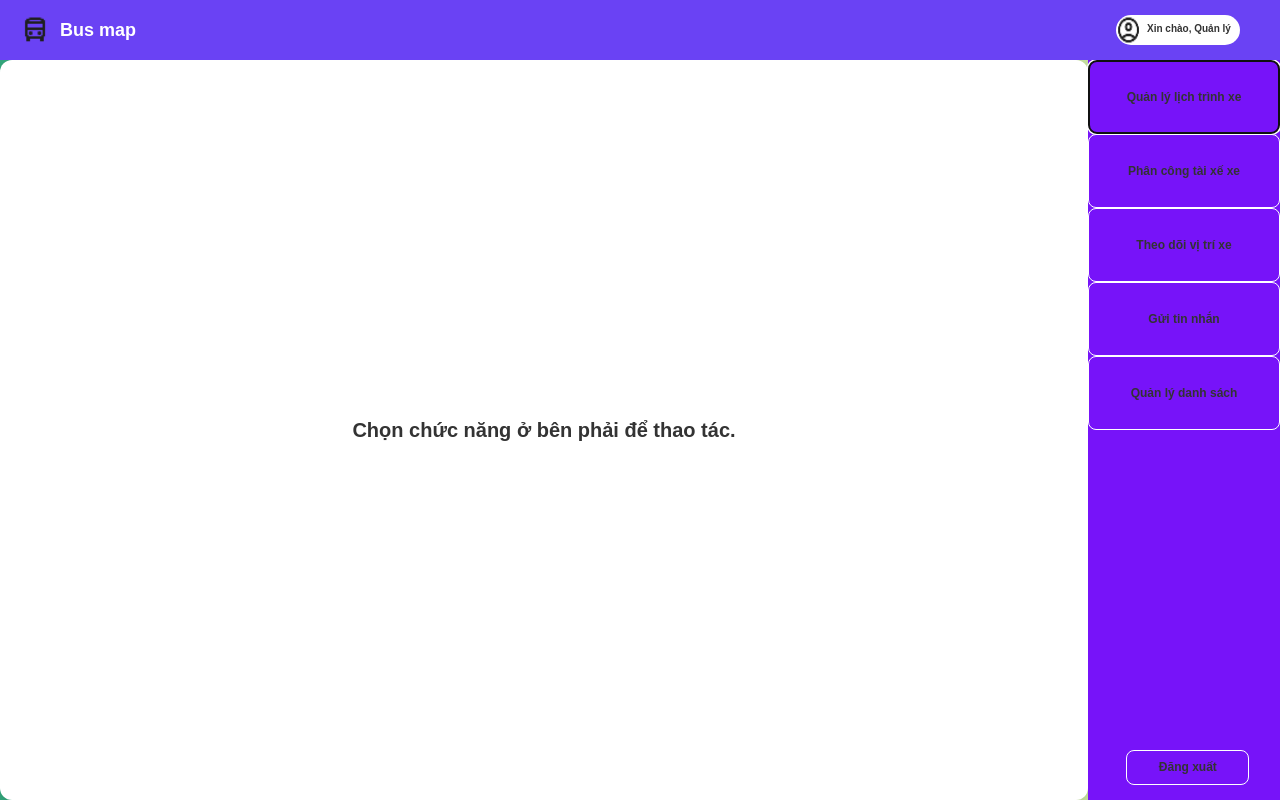
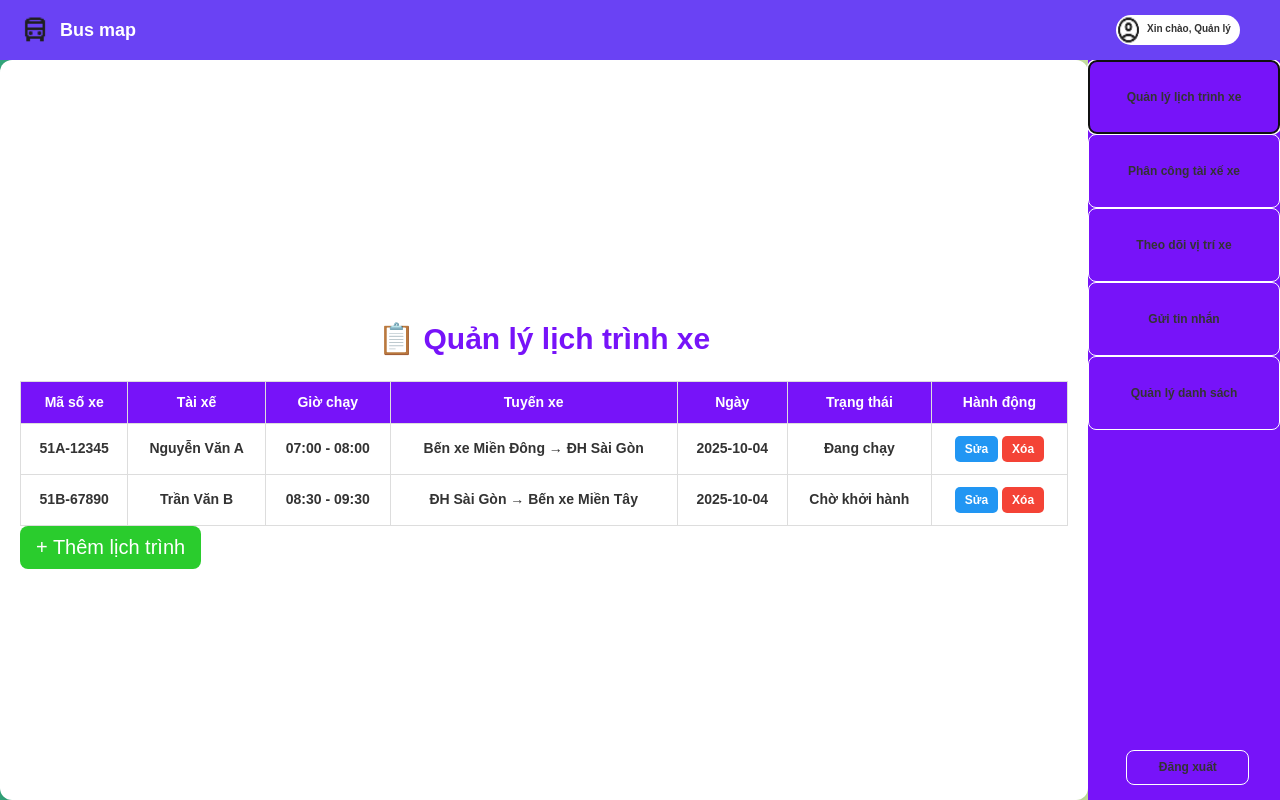
Before and after one commit to minhmhit/CNPM, a React (Vite) app in the folder Frontend/: page /admin in a window 1280 px wide. Both pictures are taken after a click on the button "Quản lý lịch trình xe". Built offline with nearby package versions, Linux system fonts and the light colour scheme.

Commit message:
add 1 feature on Admin

```diff
--- /dev/null
+++ b/Frontend/src/AddSchedule.css
@@ -0,0 +1,78 @@
+.add-schedule-page {
+  padding: 20px;
+  background-color: #f8f8ff;
+  min-height: 100%;
+  color: #333;
+  border-radius: 10px;
+}
+
+.add-schedule-page h2 {
+  text-align: center;
+  color: rgb(119, 19, 249);
+  margin-bottom: 20px;
+}
+
+.add-schedule-form {
+  display: flex;
+  flex-direction: column;
+  max-width: 400px;
+  margin: auto;
+  background-color: white;
+  padding: 20px;
+  border-radius: 10px;
+  box-shadow: 0 0 8px rgba(0, 0, 0, 0.1);
+}
+
+.add-schedule-form label {
+  margin-top: 10px;
+  font-weight: bold;
+}
+
+.add-schedule-form input,
+.add-schedule-form select {
+  padding: 8px;
+  margin-top: 5px;
+  border-radius: 6px;
+  border: 1px solid #ccc;
+  outline: none;
+  transition: border 0.2s;
+}
+
+.add-schedule-form input:focus,
+.add-schedule-form select:focus {
+  border-color: rgb(119, 19, 249);
+}
+
+.btn-container {
+  display: flex;
+  justify-content: space-between;
+  margin-top: 20px;
+}
+
+.submit-btn {
+  background-color: rgb(119, 19, 249);
+  color: white;
+  border: none;
+  padding: 8px 20px;
+  border-radius: 6px;
+  cursor: pointer;
+  font-weight: bold;
+}
+
+.submit-btn:hover {
+  background-color: rgb(138, 65, 249);
+}
+
+.back-btn {
+  background-color: #ccc;
+  color: black;
+  border: none;
+  padding: 8px 20px;
+  border-radius: 6px;
+  cursor: pointer;
+  font-weight: bold;
+}
+
+.back-btn:hover {
+  background-color: #aaa;
+}
--- /dev/null
+++ b/Frontend/src/AddSchedule.jsx
@@ -0,0 +1,59 @@
+import React, { useState } from "react";
+import "./AddSchedule.css";
+
+export default function AddSchedule({ onBack }) {
+  const [schedule, setSchedule] = useState({
+    id: "",
+    driver: "",
+    time: "",
+    route: "",
+    date: "",
+    status: "",
+  });
+
+  const handleChange = (e) => {
+    const { name, value } = e.target;
+    setSchedule({ ...schedule, [name]: value });
+  };
+
+  const handleSubmit = (e) => {
+    e.preventDefault();
+    alert(`Đã thêm lịch trình mới:\n${JSON.stringify(schedule, null, 2)}`);
+    onBack(); // Quay lại trang quản lý sau khi thêm
+  };
+
+  return (
+    <div className="add-schedule-page">
+      <h2>🚌 Thêm lịch trình mới</h2>
+      <form className="add-schedule-form" onSubmit={handleSubmit}>
+        <label>Mã số xe:</label>
+        <input name="id" value={schedule.id} onChange={handleChange} required />
+
+        <label>Tài xế:</label>
+        <input name="driver" value={schedule.driver} onChange={handleChange} required />
+
+        <label>Giờ chạy:</label>
+        <input name="time" value={schedule.time} onChange={handleChange} required />
+
+        <label>Tuyến xe:</label>
+        <input name="route" value={schedule.route} onChange={handleChange} required />
+
+        <label>Ngày:</label>
+        <input type="date" name="date" value={schedule.date} onChange={handleChange} required />
+
+        <label>Trạng thái:</label>
+        <select name="status" value={schedule.status} onChange={handleChange} required>
+          <option value="">-- Chọn trạng thái --</option>
+          <option value="Đang chạy">Đang chạy</option>
+          <option value="Chờ khởi hành">Chờ khởi hành</option>
+          <option value="Hoàn thành">Hoàn thành</option>
+        </select>
+
+        <div className="btn-container">
+          <button type="submit" className="submit-btn">Thêm</button>
+          <button type="button" className="back-btn" onClick={onBack}>Quay lại</button>
+        </div>
+      </form>
+    </div>
+  );
+}
--- a/Frontend/src/Admin.jsx
+++ b/Frontend/src/Admin.jsx
@@ -6,6 +6,8 @@ import accountIcon from "./pics/account-icon.png";
 import "./App.css";
 import SendMessage from "./SendMessage";
 import ManageList from "./ManageList";
+import ManageSchedule from "./ManageSchedule.jsx";
+import AssignDriver from "./AssignDriver.jsx";
 
 export default function Admin() {
   const [activePanel, setActivePanel] = useState("none");
@@ -22,10 +24,10 @@ export default function Admin() {
     switch (activePanel) {
       case "sendMessage":
         return <SendMessage onBack={() => setActivePanel("none")} />;
-      // case "schedule":
-      //   return <ScheduleManager />;
-      // case "assignDriver":
-      //   return <AssignDriver />;
+      case "schedule":
+        return <ManageSchedule />;
+      case "assignDriver":
+        return <AssignDriver />;
       // case "tracking":
       //   return <Tracking />;
       case "manageList":
--- /dev/null
+++ b/Frontend/src/AssignDriver.css
@@ -0,0 +1,45 @@
+.assign-driver {
+    width: 100%;
+    height: 100%;
+    background-color: #fffaf6;
+    display: flex;
+    flex-direction: column;
+    justify-content: center;
+    align-items: center;
+}
+
+.assign-driver h2 {
+    color: rgb(119, 19, 249);
+    margin-bottom: 20px;
+}
+
+.assign-driver form {
+    display: flex;
+    flex-direction: column;
+    gap: 10px;
+    width: 300px;
+    background-color: white;
+    padding: 20px;
+    border-radius: 10px;
+    box-shadow: 0 0 10px rgba(0,0,0,0.1);
+}
+
+.assign-driver input,
+.assign-driver select {
+    padding: 8px;
+    border: 1px solid #ccc;
+    border-radius: 5px;
+}
+
+.assign-driver button {
+    padding: 8px;
+    background-color: rgb(119, 19, 249);
+    color: white;
+    border: none;
+    border-radius: 5px;
+    cursor: pointer;
+}
+
+.assign-driver button:hover {
+    background-color: rgb(99, 9, 230);
+}
--- /dev/null
+++ b/Frontend/src/AssignDriver.jsx
@@ -0,0 +1,8 @@
+export default function AssignDriver() {
+  return (
+    <div>
+      <h2>Phân công tài xế xe</h2>
+      <p>Trang này cho phép phân công tài xế cho từng chuyến xe.</p>
+    </div>
+  );
+}
--- a/Frontend/src/ManageList.jsx
+++ b/Frontend/src/ManageList.jsx
@@ -47,7 +47,10 @@ export default function ManageList({ onBack }) {
 
   const handleAdd = (e) => {
     e.preventDefault();
-    const newId = Date.now();
+    const newId =
+      data[category].length > 0
+        ? Math.max(...data[category].map((item) => item.id)) + 1
+        : 1;
     setData((prev) => ({
       ...prev,
       [category]: [...prev[category], { id: newId, ...newItem }],
--- /dev/null
+++ b/Frontend/src/ManageSchedule.css
@@ -0,0 +1,80 @@
+.manage-schedule {
+  width: 100%;
+  padding: 20px;
+  background-color: #ffffff;
+  color: #333;
+  border-radius: 10px;
+}
+
+.manage-schedule h2 {
+  text-align: center;
+  margin-bottom: 20px;
+  color: rgb(119, 19, 249);
+}
+
+.manage-schedule table {
+  width: 100%;
+  border-collapse: collapse;
+  background-color: white;
+}
+
+.manage-schedule th,
+.manage-schedule td {
+  border: 1px solid #ddd;
+  text-align: center;
+  padding: 10px;
+  font-size: 14px;
+}
+
+.manage-schedule th {
+  background-color: rgb(119, 19, 249);
+  color: white;
+}
+
+.manage-schedule tr:hover {
+  background-color: #f0f0ff;
+}
+
+.status.đang-chạy {
+  color: green;
+  font-weight: bold;
+}
+
+.status.chờ-khởi-hành {
+  color: orange;
+  font-weight: bold;
+}
+
+.status.hoàn-thành {
+  color: blue;
+  font-weight: bold;
+}
+
+/* 🛠 Nút hành động */
+.edit-btn,
+.delete-btn {
+  border: none;
+  padding: 6px 10px;
+  margin: 2px;
+  border-radius: 5px;
+  cursor: pointer;
+  color: white;
+  font-weight: bold;
+  font-size: 12px;
+}
+
+.edit-btn {
+  background-color: #2196f3;
+}
+
+.edit-btn:hover {
+  background-color: #0b7dda;
+}
+
+.delete-btn {
+  background-color: #f44336;
+}
+
+.delete-btn:hover {
+  background-color: #d32f2f;
+}
--- /dev/null
+++ b/Frontend/src/ManageSchedule.jsx
@@ -0,0 +1,61 @@
+import React, { useState } from "react";
+import "./ManageSchedule.css";
+import AddSchedule from "./AddSchedule";
+
+export default function ManageSchedule() {
+  const [showAddPage, setShowAddPage] = useState(false);
+
+  const mockSchedules = [
+    { id: "51A-12345", driver: "Nguyễn Văn A", time: "07:00 - 08:00", route: "Bến xe Miền Đông → ĐH Sài Gòn", date: "2025-10-04", status: "Đang chạy" },
+    { id: "51B-67890", driver: "Trần Văn B", time: "08:30 - 09:30", route: "ĐH Sài Gòn → Bến xe Miền Tây", date: "2025-10-04", status: "Chờ khởi hành" },
+  ];
+
+  const handleEdit = (id) => alert(`Chỉnh sửa lịch trình xe: ${id}`);
+  const handleDelete = (id) => window.confirm(`Xóa xe ${id}?`) && alert(`Đã xóa ${id}`);
+  const handleAdd = () => setShowAddPage(true);
+  const handleBack = () => setShowAddPage(false);
+
+  if (showAddPage) {
+    return <AddSchedule onBack={handleBack} />;
+  }
+
+  return (
+    <div className="manage-schedule">
+      <h2>📋 Quản lý lịch trình xe</h2>
+
+      <table>
+        <thead>
+          <tr>
+            <th>Mã số xe</th>
+            <th>Tài xế</th>
+            <th>Giờ chạy</th>
+            <th>Tuyến xe</th>
+            <th>Ngày</th>
+            <th>Trạng thái</th>
+            <th>Hành động</th>
+          </tr>
+        </thead>
+        <tbody>
+          {mockSchedules.map((item, index) => (
+            <tr key={index}>
+              <td>{item.id}</td>
+              <td>{item.driver}</td>
+              <td>{item.time}</td>
+              <td>{item.route}</td>
+              <td>{item.date}</td>
+              <td>{item.status}</td>
+              <td>
+                <button className="edit-btn" onClick={() => handleEdit(item.id)}>Sửa</button>
+                <button className="delete-btn" onClick={() => handleDelete(item.id)}>Xóa</button>
+              </td>
+            </tr>
+          ))}
+        </tbody>
+      </table>
+
+      <div className="add-schedule-container">
+        <button className="add-btn" onClick={handleAdd}>+ Thêm lịch trình</button>
+      </div>
+    </div>
+  );
+}
```
